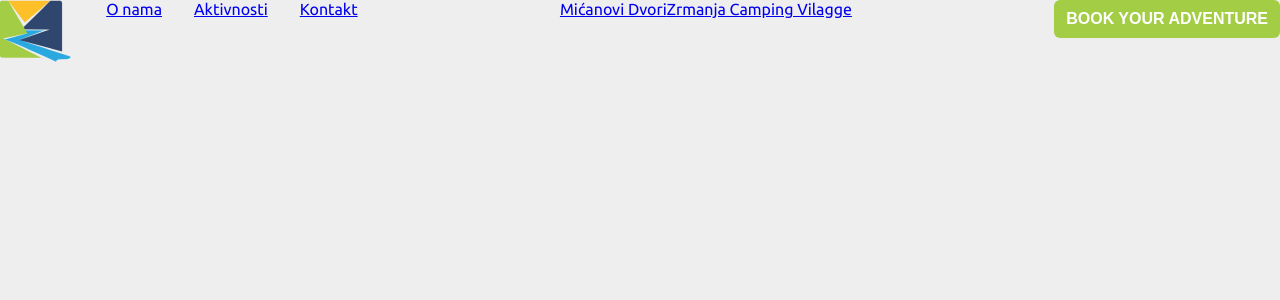
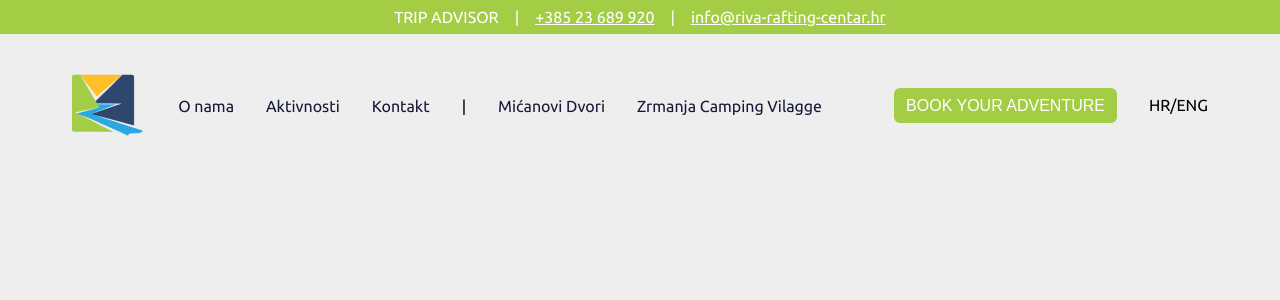
Before and after one commit to sutra-rudi/riva-rafting-web, a Next.js app: page / in a window 1280 px wide. Shown: the top 300 px of the page. Built offline with nearby package versions, Linux system fonts and the light colour scheme.

Commit message:
working on Navbar - header

```diff
--- a/src/app/components/AppHeader.tsx
+++ b/src/app/components/AppHeader.tsx
@@ -6,6 +6,7 @@ const navLinksOne: string[] = ['O nama', 'Aktivnosti', 'Kontakt'];
 const navLinksTwo: string[] = ['Mićanovi Dvori', 'Zrmanja Camping Vilagge'];
 import styles from '../styles/appHeader.module.scss';
 import AppButton from './AppButton';
+import LanguageSwitch from './LanguageSwitch';
 const AppHeader = () => {
   const HeaderBaseOne = () => {
     return (
@@ -21,7 +22,7 @@ const AppHeader = () => {
 
   const HeaderBaseTwo = () => {
     return (
-      <div>
+      <div className={styles.navRight}>
         {navLinksTwo.map((link) => (
           <Link key={link} href={'#'}>
             {link}
@@ -31,18 +32,30 @@ const AppHeader = () => {
     );
   };
 
-  {
-    /* <span className='separator'>|</span>; */
-  }
   return (
     <nav className={styles.navParent}>
-      <div className={styles.navLeftParent}>
-        <Image src={AppLogo} alt='app logo' />
-        <HeaderBaseOne />
+      <div className={styles.navPromoTrack}>
+        <span>TRIP ADVISOR</span>
+        <span>|</span>
+        <a href='tel:+0038523689920'>+385 23 689 920</a>
+        <span>|</span>
+        <a href='mailto:info@riva-rafting-centar.hr'>info@riva-rafting-centar.hr</a>
       </div>
+      <div className={styles.navMaster}>
+        <div className={styles.navInnerParent}>
+          <div className={styles.navLeftParent}>
+            <Image src={AppLogo} alt='app logo' />
+            <HeaderBaseOne />
+          </div>
+          <span>|</span>
 
-      <HeaderBaseTwo />
-      <AppButton isNav content='BOOK YOUR ADVENTURE' />
+          <HeaderBaseTwo />
+        </div>
+        <div className={styles.navInnerParent}>
+          <AppButton isNav content='BOOK YOUR ADVENTURE' />
+          <LanguageSwitch />
+        </div>
+      </div>
     </nav>
   );
 };
--- /dev/null
+++ b/src/app/components/LanguageSwitch.tsx
@@ -0,0 +1,13 @@
+import React from 'react';
+import styles from '../styles/langSwitcher.module.scss';
+const LanguageSwitch = () => {
+  return (
+    <div className={styles.langSwitcherParent}>
+      <div className=''>HR</div>
+      <div className=''>/</div>
+      <div className=''>ENG</div>
+    </div>
+  );
+};
+
+export default LanguageSwitch;
--- a/src/app/styles/appButton.module.scss
+++ b/src/app/styles/appButton.module.scss
@@ -11,17 +11,16 @@
   color: #fff;
   font-size: 1em;
   line-height: $velikiProred;
-  font-weight: 700;
+  font-weight: 500;
 
   &:hover {
     background: #fff;
-    border: 2px solid $zelenaGlavna;
+    border: 1.5px solid $zelenaGlavna;
     color: $zelenaGlavna;
   }
 }
 
 .navButton {
-  line-height: 100%;
-  height: 38px;
+  height: max-content;
   padding: 0.5em 0.75em;
 }
--- a/src/app/styles/appHeader.module.scss
+++ b/src/app/styles/appHeader.module.scss
@@ -1,16 +1,111 @@
 @import 'main.scss';
 
-.navParent {
+.navMaster {
+  width: 100%;
   display: flex;
   justify-content: space-between;
+  place-items: center;
+  padding: 2.5em 4.5em;
+}
+
+.navPromoTrack {
+  background: $zelenaGlavna;
+  display: flex;
+  place-items: center;
+  justify-content: center;
+  gap: 1em;
+  font-weight: 400;
+  color: #fff;
+
+  a {
+    color: #fff;
+    padding: 0.5em 0;
+  }
+}
+
+.navInnerParent {
+  display: flex;
+  justify-content: space-between;
+  place-items: center;
+
+  gap: 2em;
 }
 
 .navLeftParent {
   display: flex;
+  place-items: center;
   gap: 2.2rem;
+  font-weight: 400;
+
+  a {
+    color: $tamna;
+    text-decoration: none;
+    cursor: pointer;
+    transition: all 250ms ease;
+    position: relative;
+
+    &:hover {
+      color: $zelenaGlavna;
+    }
+
+    &::after {
+      position: absolute;
+      left: 0;
+      bottom: -0.2em;
+      background: $zelenaGlavna;
+      height: 1.5px;
+      content: '';
+      width: 100%;
+      transform: scale(0);
+      transition: all 250ms ease;
+      transform-origin: left;
+    }
+
+    &:hover::after {
+      transform: scale(1);
+    }
+  }
 }
 
 .navLeft {
   display: flex;
+  place-items: center;
   gap: 2em;
 }
+
+.navRight {
+  display: flex;
+  place-items: center;
+  gap: 2em;
+  font-weight: 400;
+
+  a {
+    color: $tamna;
+    text-decoration: none;
+    cursor: pointer;
+    position: relative;
+
+    transition: all 250ms ease;
+
+    &:hover {
+      color: $zelenaGlavna;
+    }
+
+    &::after {
+      position: absolute;
+      left: 0;
+      bottom: -0.2em;
+      background: $zelenaGlavna;
+      height: 1.5px;
+      content: '';
+      width: 100%;
+      transform: scale(0);
+      transition: all 250ms ease;
+      transform-origin: left;
+    }
+
+    &:hover::after {
+      transform: scale(1);
+    }
+  }
+}
--- /dev/null
+++ b/src/app/styles/langSwitcher.module.scss
@@ -0,0 +1,5 @@
+@import 'main.scss';
+
+.langSwitcherParent {
+  display: flex;
+}
```
